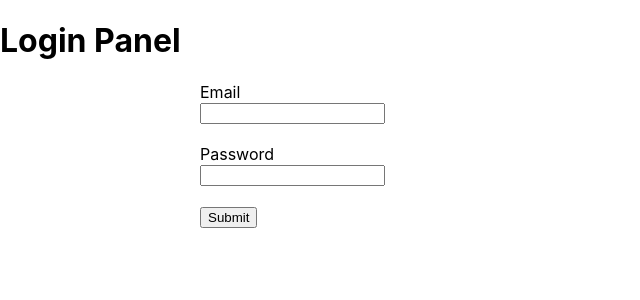
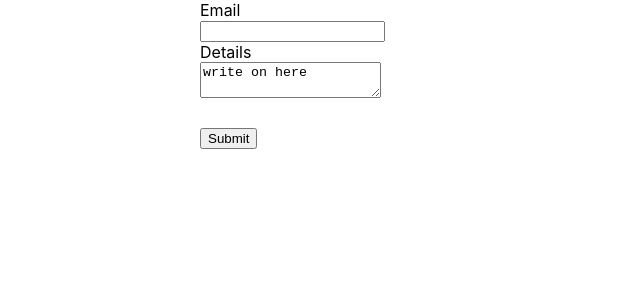
Before and after one commit to Ouss-tagh-dev/React-js-Fundamental, a React (Create React App) app: page / in a window 1280 px wide. Shown: the top 300 px of the page, without its empty margins (0-640 px from the left). Built offline with nearby package versions, Linux system fonts and the light colour scheme; the HTML template or start-up script is replaced by a standard one.

Commit message:
Textarea

```diff
--- a/src/App.js
+++ b/src/App.js
@@ -2,23 +2,8 @@ import { Component } from "react";
 class App extends Component {
   state = {
     email: "",
-    password: "",
-    emailError: "",
-    passwordError: "",
+    details: "",
   };
-
-  validate() {
-    if (!this.state.email > 0 && !this.state.password > 0) {
-      this.setState({ emailError: "Email and Password Required" });
-    } else if (!this.state.email > 0) {
-      this.setState({ emailError: "Email Required" });
-    } else if (!this.state.password > 0) {
-      this.setState({ passwordError: "Password Required" });
-    } else {
-      return true;
-    }
-  }
-
   formSubmit = (e) => {
     e.preventDefault();
     if (this.validate()) {
@@ -28,8 +13,6 @@ class App extends Component {
   render() {
     return (
       <div className="App">
-        <h1>{"Login Panel"}</h1>
-
         <div>
           <form onSubmit={this.formSubmit}>
             <div className="form-group" style={{ marginLeft: 200 }}>
@@ -43,22 +26,17 @@ class App extends Component {
                 }}
               />
               <br />
-              <strong style={{ color: "red" }}>{this.state.emailError}</strong>
+
+              <label>Details</label>
               <br />
-              <label>Password</label>
-              <br />
-              <input
-                type="password"
-                name="password"
+              <textarea
                 onChange={(event) => {
-                  this.setState({ password: event.target.value });
+                  this.setState({ details: event.target.value });
                 }}
-              />
-              <br />
-              <strong style={{ color: "red" }}>
-                {this.state.passwordError}
-              </strong>
-              <br />
+              >
+                write on here
+              </textarea>
+              <h6>{this.state.details}</h6>
               <button type="submit">Submit</button>
             </div>
           </form>
```
